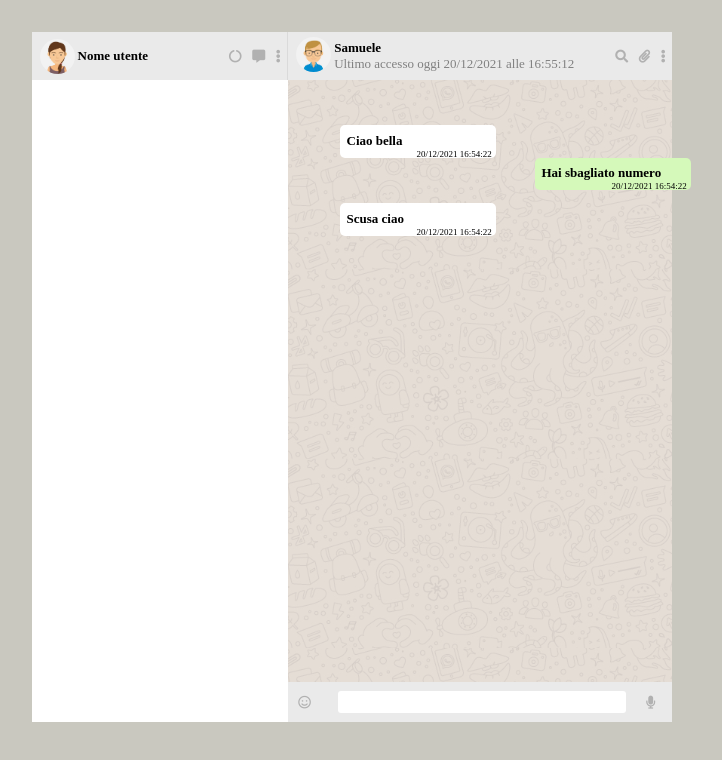
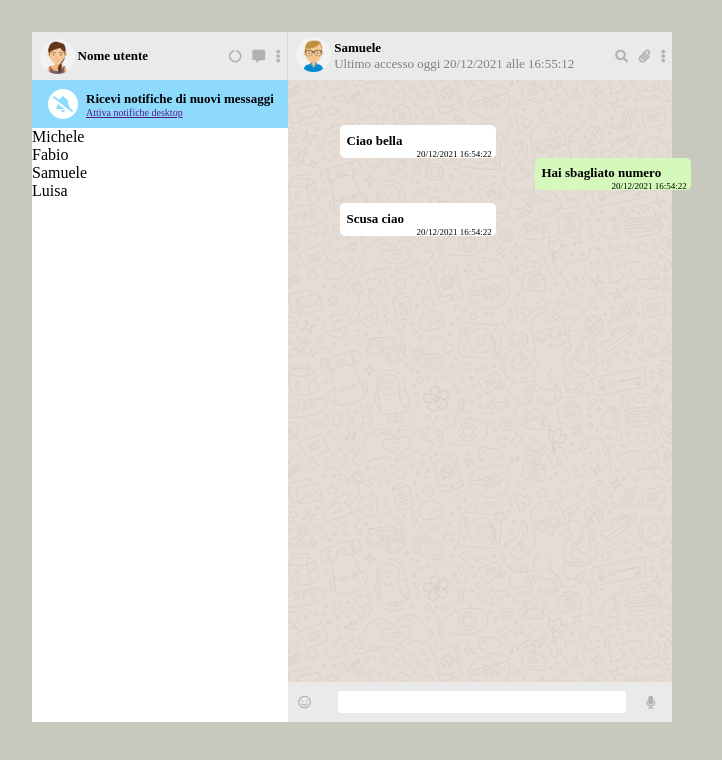
Before and after one commit to aquariusboy91/vue-boolzapp, a plain HTML site: page index.html in a window 1280 px wide. Shown: the whole page, without its empty margins (288-1010 px from the left). Drawn offline with nearby package versions, Linux system fonts and the light colour scheme.

Commit message:
add notifications and list

```diff
--- a/css/style.css
+++ b/css/style.css
@@ -161,3 +161,42 @@ body {
     font-size: xx-small;
     vertical-align: 1.2em;
 }
+
+.lista-nomi {
+    list-style-type: none;
+}
+
+.notifications {
+    width: 100%;
+    height: 3em;
+    background-color: #8EDAFC;
+    display: flex;
+    align-items: center;
+}
+
+.not-bell {
+    width: 30px;
+    background-color: white;
+    border-radius: 50px;
+    height: 30px;
+    display: flex;
+    align-items: center;
+    justify-content: center;
+    color: #8EDAFC;
+    margin-left: 1em;
+    margin-right:0.5em;
+}
+
+.span-not {
+    font-size: small;
+    font-weight: bold;
+}
+
+.span-not-link {
+    font-size: x-small;
+}
+
+.notification-link {
+    display: flex;
+    flex-direction: column;
+}
--- a/index.html
+++ b/index.html
@@ -26,7 +26,22 @@
                     <a href=""><i class="fas fa-ellipsis-v icon-style"></i></a>
                 </div>
             </div>
-            <div class="main-contact"></div>
+            <div class="main-contact">
+                <div class="notifications">
+                    <div class="not-bell"><i class="fas fa-bell-slash"></i></div>
+                    <div class="notification-link">
+                        <span class="span-not">Ricevi notifiche di nuovi messaggi</span>
+                        <span class="span-not-link"><a href="">Attiva notifiche desktop</a></span>
+                    </div>
+                </div>
+                <div>
+                    <ul>
+                        <li v-for="contact in contacts" class="lista-nomi">
+                            {{contact.name}}
+                        </li>
+                    </ul>
+                </div>
+            </div>
         </div>
 
         <!-- container sezione chat -->
--- a/js/script.js
+++ b/js/script.js
@@ -8,6 +8,13 @@
 //  visualizzare nome e immagine di ogni contatto
 
 
+
+  var app = new Vue({
+    el: '#app',
+    data: {
+      io_image: "avatar_io.jpg",
+      image_chat: "avatar_3.jpg",
+      bgchat: {backgroundImage: "url(mine.jpg)"},
       contacts: [
         {
           name: "Michele",
@@ -93,13 +100,6 @@ contacts: [
             },
           ],
         },
-  ];
-
-  var app = new Vue({
-    el: '#app',
-    data: {
-      io_image: "avatar_io.jpg",
-      image_chat: "avatar_3.jpg",
-      bgchat: {backgroundImage: "url(mine.jpg)"}
+      ]
     }
   })
```
Lines whose indentation alone changed are shown as unchanged.
